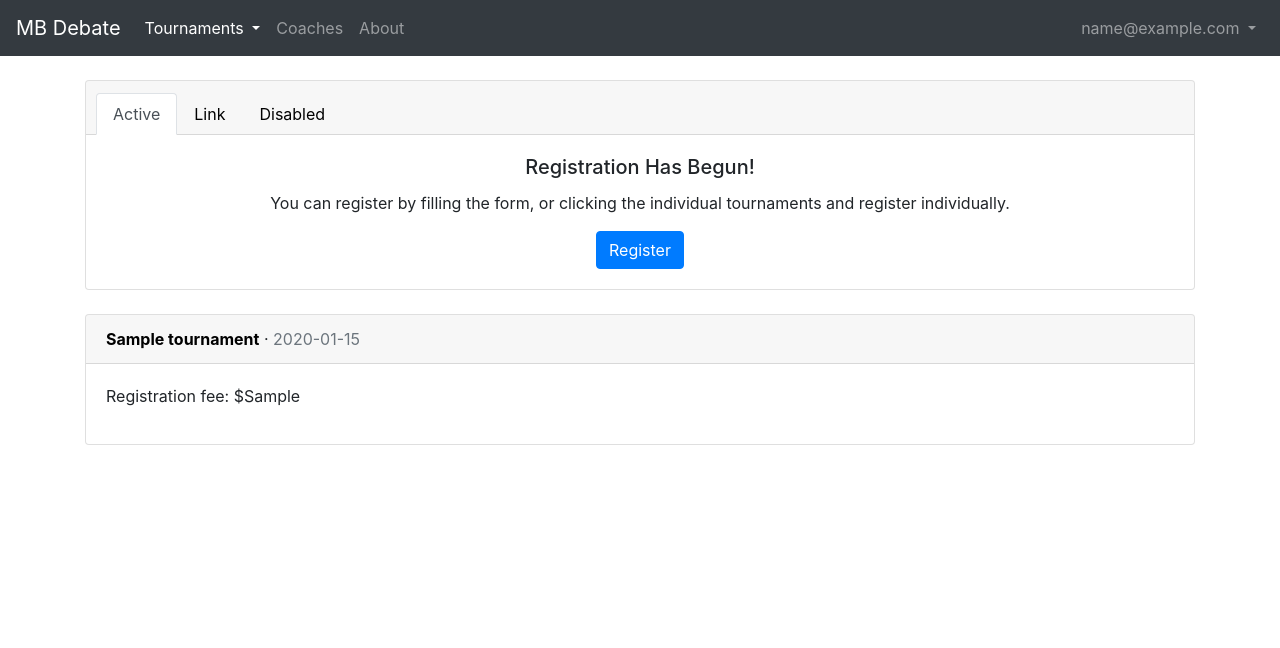
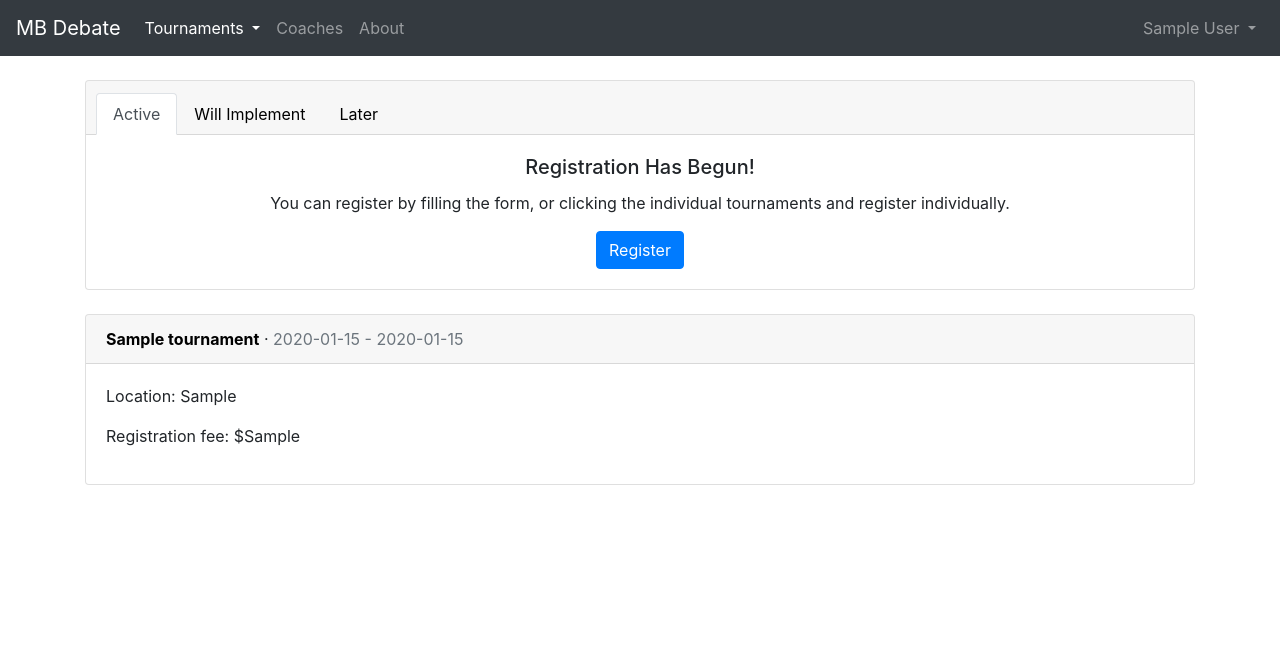
Before and after one commit to cloudui/mbdebate, a Django app: page /tournaments/ in a window 1280 px wide. Shown: the top 648 px of the page. Run offline with Django 3.2, Linux system fonts and the light colour scheme; a user stored in the database is signed in; tables that the repository leaves empty hold one stand-in row (values such as "Sample post"); some libraries are stand-ins or nearby versions.

Commit message:
small_changes

```diff
--- a/mbdebate_project/settings.py
+++ b/mbdebate_project/settings.py
@@ -181,7 +181,11 @@ ACCOUNT_USERNAME_REQUIRED = False # new
 ACCOUNT_AUTHENTICATION_METHOD = 'email' # new
 ACCOUNT_EMAIL_REQUIRED = True # new
 ACCOUNT_UNIQUE_EMAIL = True # new
+ACCOUNT_EMAIL_VERIFICATION = 'mandatory'
 
+ACCOUNT_FORMS = {
+    'signup': 'users.forms.CustomSignupForm'
+}
 
 # Email Credentials with Amazon SES
 DEFAULT_FROM_EMAIL = 'contact@echen.io'
--- a/templates/_base.html
+++ b/templates/_base.html
@@ -53,7 +53,7 @@
                             <a class="nav-link dropdown-toggle" href="#" id="userMenu"
                                 data-toggle="dropdown" aria-haspopup="true"
                                 aria-expanded="false">
-                                {{ user.email }}
+                                {{ user.first_name }} {{ user.last_name }}
                             </a>
                             <div class="dropdown-menu dropdown-menu-right" aria-labelledby="userMenu">
                                 <a class="dropdown-item" href=#>Change password</a>
--- a/templates/about.html
+++ b/templates/about.html
@@ -5,8 +5,12 @@
 {% block content %}
 
 <h1>About Page</h1>
+<br>
 <p class="lead">We are Montgomery Blair Debate, a student-managed debate team from Maryland. We participate in the National Circuit in PF, and
-    we have had multiple TOC-qualifying teams.
+    we have had multiple TOC-qualifying teams. Our team captains for next year are Iris Gupta and Alex Jiang. Our supreme leader is Eli Qian, even
+    though he eats oranges with the peel on. Thank you for checking us out!
+
+    Images and other stuff will be added eventually so don't judge this page quite yet.
 </p>
 
 {% endblock content %}
--- a/templates/account/email/email_confirmation_message.txt
+++ b/templates/account/email/email_confirmation_message.txt
@@ -1,7 +1,7 @@
 {% load account %}{% user_display user as user_display %}{% load i18n %}
 {% autoescape off %}{% blocktrans with site_name=current_site.name site_domain=current_site.domain %}Hi from {{ site_name }}!
 
-You are receiving this email because you have signed up for {{ site_name }} under the email: {{ user_display }}!
+You are receiving this email because you have signed up for {{ site_name }} under the email: {{ user_display }}@gmail.com!
 
 To confirm this is correct, go to {{ activate_url }} to complete your registration.
 {% endblocktrans %}{% endautoescape %}
--- a/templates/account/signup.html
+++ b/templates/account/signup.html
@@ -8,6 +8,7 @@
 {% block content %}
 
 <h2>Sign Up</h2>
+<br>
 <form method="post">
     {% csrf_token %}
     {{ form|crispy }}
--- a/templates/tournament_detail.html
+++ b/templates/tournament_detail.html
@@ -18,10 +18,14 @@
     {% endif %}
     <br/>
 
+    {% if object.users.all %}
     <p class="lead">People signed up:</p>
     <ul>
     {% for user in object.users.all %}
         <li>{{ user }}</li>
     {% endfor %}
     </ul>
+    {% else %}
+    <p class="lead">No one has signed up yet.</p>
+    {% endif %}
 {% endblock content %}
--- a/templates/tournament_list.html
+++ b/templates/tournament_list.html
@@ -11,10 +11,10 @@
          <a class="nav-link active" href="#">Active</a>
        </li>
        <li class="nav-item">
-         <a class="nav-link" href="#">Link</a>
+         <a class="nav-link" href="#">Will Implement</a>
        </li>
        <li class="nav-item">
-         <a class="nav-link" href="#">Disabled</a>
+         <a class="nav-link" href="#">Later</a>
        </li>
      </ul>
    </div>
@@ -32,12 +32,14 @@
 <div class="card">
    <div class="card-header">
        <span class="font-weight-bold"><a href="{% url 'detail' tournament.slug %}">{{ tournament.name }}</a></span> &middot;
-       <span class="text-muted">{{ tournament.date }}</span>
+       <span class="text-muted">{{ tournament.date }} - {{ tournament.enddate }}</span>
 
    </div>
 
    <div class="card-body">
+      <p>Location: {{ tournament.location }}</p>
        <p>Registration fee: ${{ tournament.cost }}</p>
+
 
 
        <!-- Comments added here -->
--- a/tournaments/forms.py
+++ b/tournaments/forms.py
@@ -13,7 +13,7 @@ class TournamentUnregisterForm(forms.Form):
 class MyMultipleModelChoiceField(ble.ModelMultipleChoiceField):
 
     def label_from_instance(self, obj):
-        return f"{obj.name} | {obj.date}"
+        return f"{obj.name} | {obj.date} - {obj.enddate}"
 
 class TournamentFullRegistrationForm(forms.Form):
     # add_check_each_tournament()
--- a/tournaments/models.py
+++ b/tournaments/models.py
@@ -9,13 +9,18 @@ from users.models import CustomUser
 
 class Tournament(models.Model):
     name = models.CharField(max_length=255)
-    date = models.CharField(max_length=10)
-    cost = models.CharField(max_length=10)
+    date = models.CharField(max_length=10, null=True)
+    enddate = models.CharField(max_length=10, null=True)
+    cost = models.CharField(max_length=10, null=True)
     link = models.CharField(max_length=50, null=True)
+
+    location = models.CharField(max_length=50, null=True)
+
 
     slug = models.SlugField(null=False, unique=True, default=None)
 
     users = models.ManyToManyField(CustomUser, blank=True)
+
 
     def show_users(self):
         return ', '.join([a.email for a in self.users.all()])
--- a/users/urls.py
+++ b/users/urls.py
@@ -3,6 +3,6 @@ from django.urls import path
 from .views import SignupPageView, ProfilePageView
 
 urlpatterns = [
-    path('signup/', SignupPageView.as_view(), name='signup'),
+    # path('signup/', SignupPageView.as_view(), name='signup'),
     path('profile/', ProfilePageView.as_view(), name='profile'),
 ]
```
Also changed, not shown: templates/account/verification_sent.html (added, +23 -0 lines), users/forms.py (+10 -0 lines), tournaments/migrations/0007_auto_20200507_2240.py (added), tournaments/migrations/0008_auto_20200507_2242.py (added).
